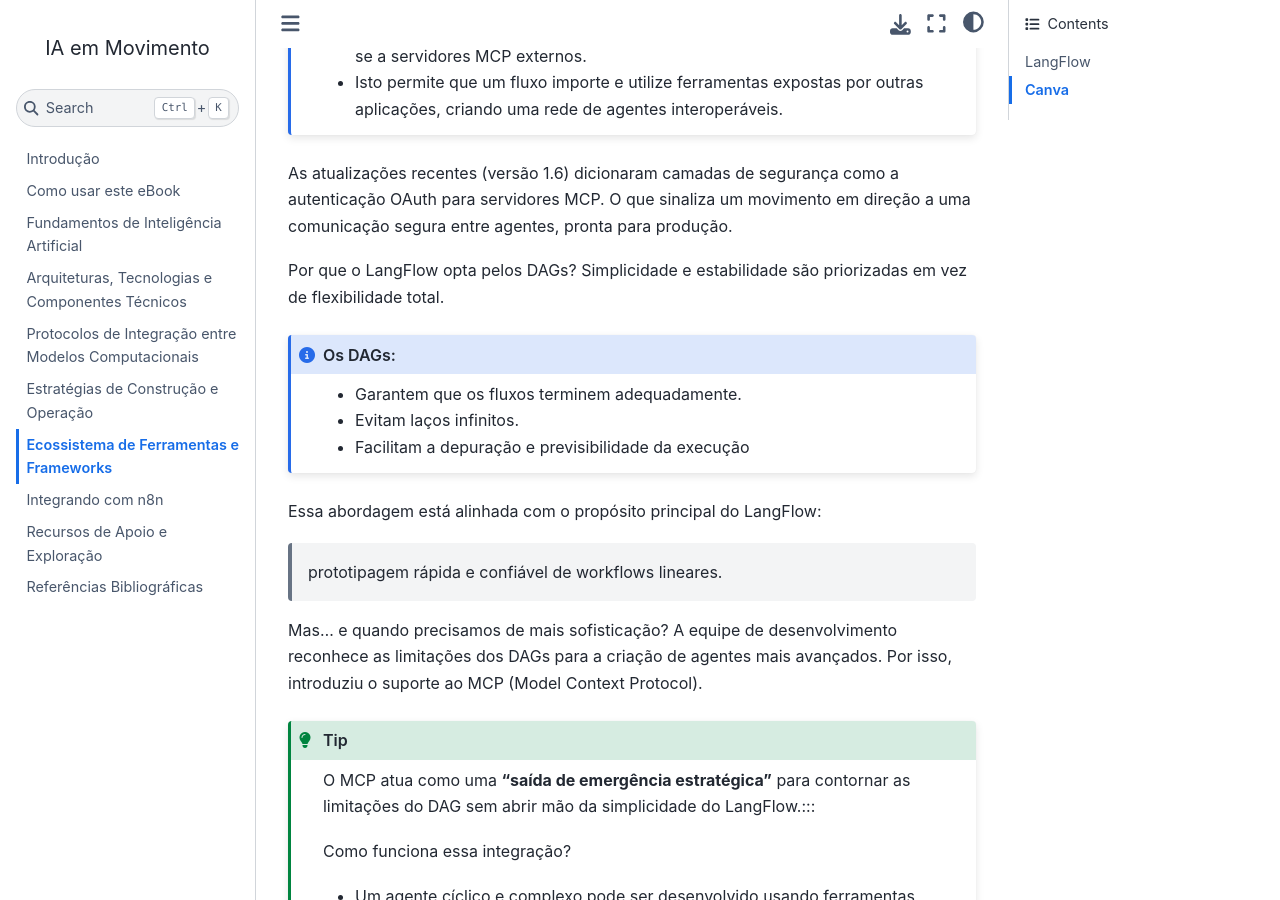
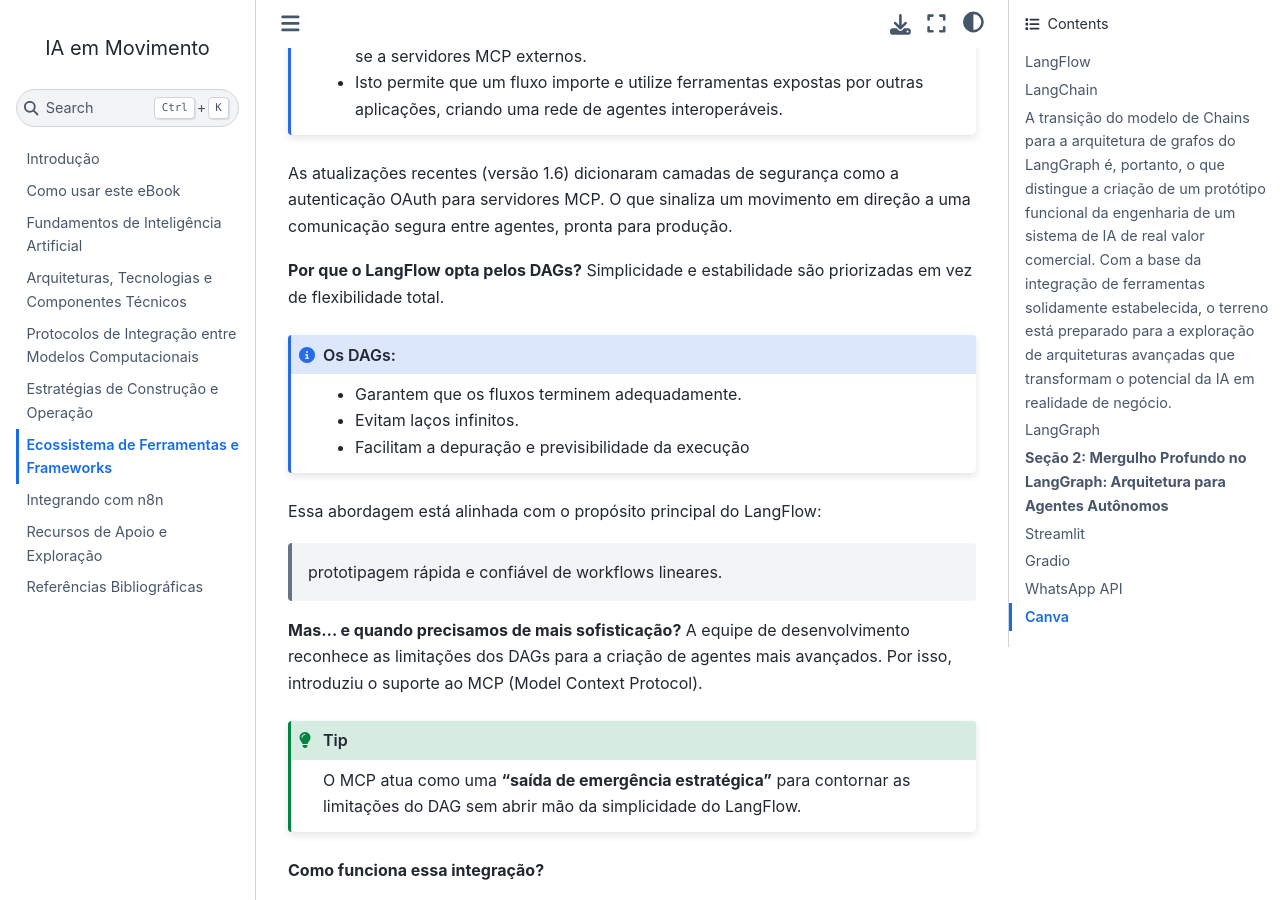
Before and after one commit to unb-lamfo-negocios-ai/LivroIAemMovimento, a Jupyter Book: the page built from capitulos/capEcossistema_Framework.md, in a window 1280 px wide and 900 px high, scrolled down 6458 px. Built offline with Jupyter Book 1.0.4 settings and Sphinx 7.4.7 and the Sphinx Book theme 1.1.4, drawn with Linux system fonts in a browser that asks for light colours; pages that are not in the unit, such as notebooks, are missing from menus; cross-references to code outside the pages are shown as plain code; some of the changed text lies outside the part shown.

Commit message:
Update capEcossistema_Framework.md

````diff
--- a/capitulos/capEcossistema_Framework.md
+++ b/capitulos/capEcossistema_Framework.md
@@ -129,7 +129,7 @@
 
 No entanto, a natureza "Acíclica" do modelo DAG significa que ele, por definição, não pode suportar ciclos ou laços na sua estrutura de grafo. Esta característica impõe uma limitação significativa para sistemas de agentes avançados que requerem raciocínio iterativo, laços de autocorreção ou comportamentos cíclicos e com estado. Esta escolha arquitetural contrasta com frameworks como o LangGraph, que são explicitamente projetadas para lidar com ciclos, oferecendo um paradigma de orquestração mais flexível para agentes complexos.
 
-### Arquiteturais Centrais
+### Arquiteturas Centrais
 
 A arquitetura do LangFlow é construída em torno de três conceitos fundamentais que trabalham em conjunto para permitir a criação de aplicações de IA.
 
@@ -163,7 +163,7 @@
 
 As atualizações recentes (versão 1.6) dicionaram camadas de segurança como a autenticação OAuth para servidores MCP. O que sinaliza um movimento em direção a uma comunicação segura entre agentes, pronta para produção.
 
-Por que o LangFlow opta pelos DAGs? Simplicidade e estabilidade são priorizadas em vez de flexibilidade total.
+**Por que o LangFlow opta pelos DAGs?** Simplicidade e estabilidade são priorizadas em vez de flexibilidade total.
 
 ```{admonition} Os DAGs:
 :class: note
@@ -177,9 +177,11 @@
 
 > prototipagem rápida e confiável de workflows lineares.
 
-Mas... e quando precisamos de mais sofisticação? A equipe de desenvolvimento reconhece as limitações dos DAGs para a criação de agentes mais avançados. Por isso, introduziu o suporte ao MCP (Model Context Protocol).
+**Mas... e quando precisamos de mais sofisticação?** A equipe de desenvolvimento reconhece as limitações dos DAGs para a criação de agentes mais avançados. Por isso, introduziu o suporte ao MCP (Model Context Protocol).
 
-:::{tip} O MCP atua como uma **"saída de emergência estratégica"** para contornar as limitações do DAG sem abrir mão da simplicidade do LangFlow.:::
+:::{tip}
+O MCP atua como uma **"saída de emergência estratégica"** para contornar as limitações do DAG sem abrir mão da simplicidade do LangFlow.
+:::
 
 ```{admonition}
 :class: attention
@@ -187,7 +189,7 @@
 A limitação ao uso de DAGs (Grafos Acíclicos Direcionados) no LangFlow **não é um erro**, mas sim uma **decisão intencional de design**.
 ```
 
-Como funciona essa integração?
+**Como funciona essa integração?**
 
 - Um agente cíclico e complexo pode ser desenvolvido usando ferramentas como o LangGraph.
 
````
